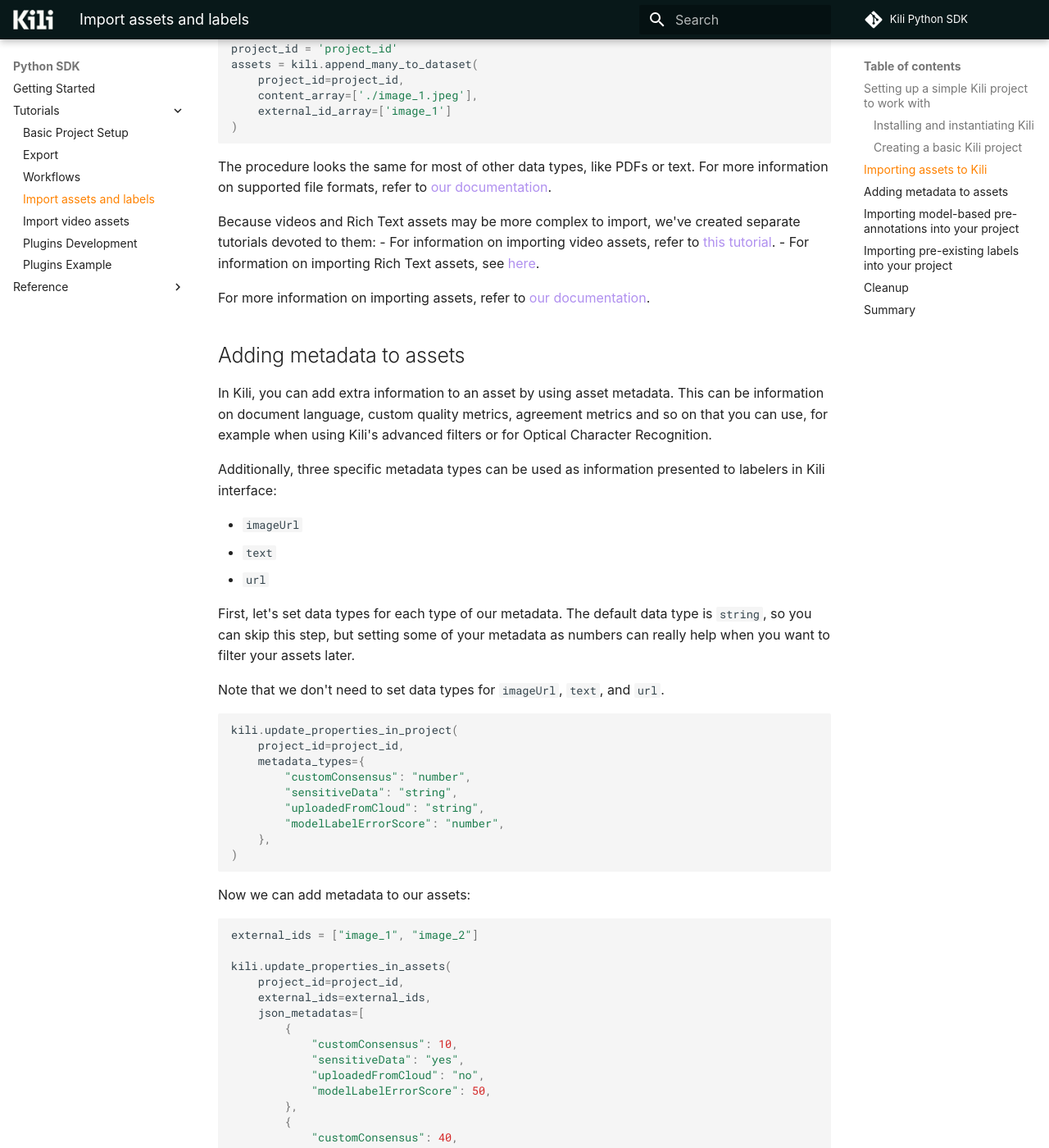
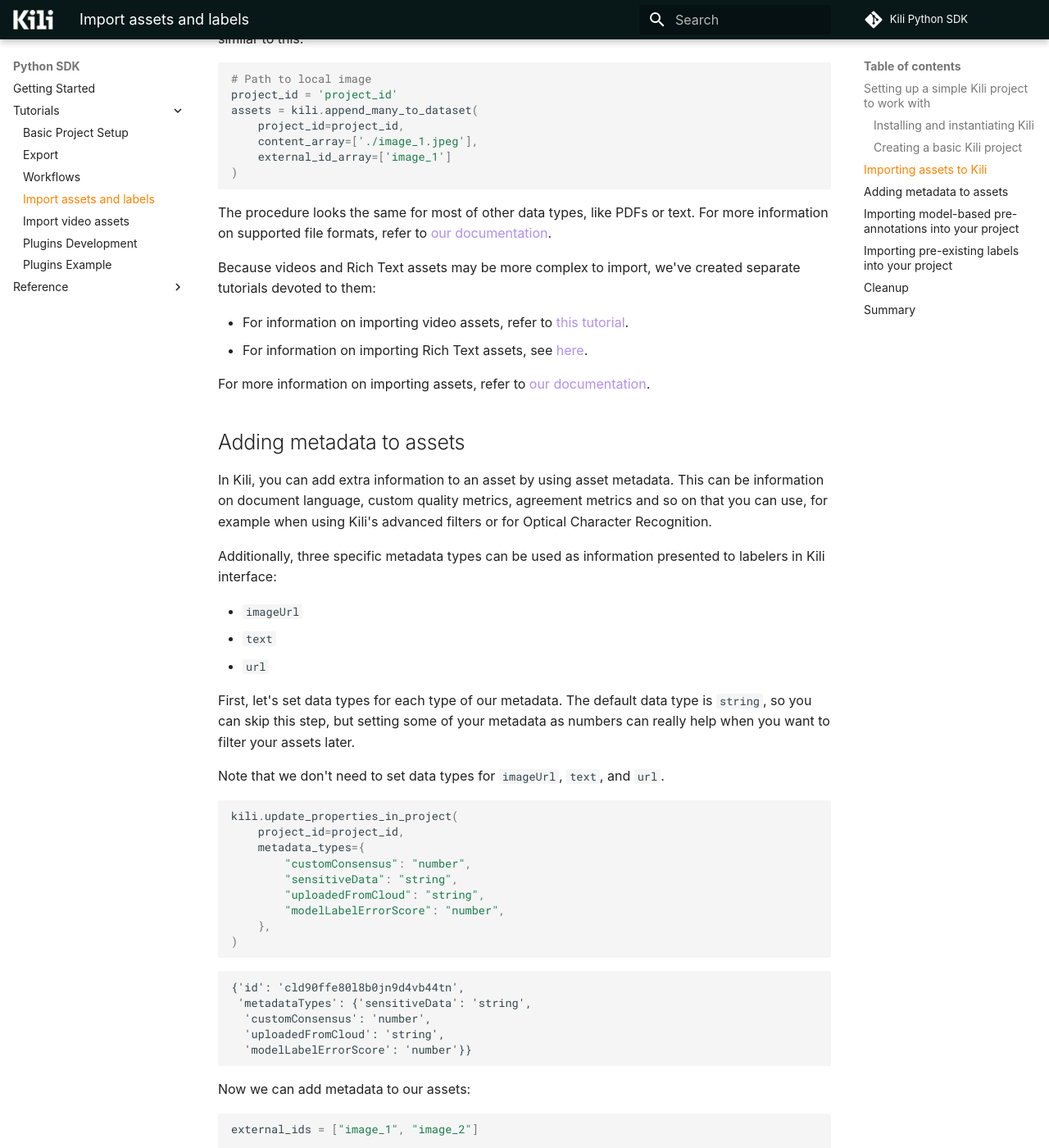
Before and after one commit to kili-technology/kili-python-sdk, an MkDocs documentation site: the page built from docs/sdk/tutorials/importing_assets_and_labels.md, in a window 1280 px wide and 1400 px high, scrolled down 2530 px. Shown: the whole window at 82% size. Built offline with MkDocs 1.6.1 and Material for MkDocs 9.7.7, drawn with Linux system fonts in a browser that asks for light colours; some web fonts are replaced; comment, search, counter and statistics services are not loaded; the version menu is left out; some of the changed text lies outside the part shown.

Commit message:
docs: add tutorials for importing assets and labels

````diff
--- a/docs/sdk/tutorials/importing_assets_and_labels.md
+++ b/docs/sdk/tutorials/importing_assets_and_labels.md
@@ -97,6 +97,9 @@
 print("Project ID: ", project_id)
 ```
 
+    Project ID:  cld90ffe80l8b0jn9d4vb44tn
+
+
 ## Importing assets to Kili
 
 Now, let's add some assets to be labeled.
@@ -131,6 +134,7 @@
 The procedure looks the same for most of other data types, like PDFs or text. For more information on supported file formats, refer to [our documentation](https://docs.kili-technology.com/docs/supported-file-formats).
 
 Because videos and Rich Text assets may be more complex to import, we've created separate tutorials devoted to them:
+
 - For information on importing video assets, refer to [this tutorial](https://python-sdk-docs.kili-technology.com/2.128/sdk/tutorials/importing_video_assets/).
 - For information on importing Rich Text assets, see [here](https://github.com/kili-technology/kili-python-sdk/blob/master/recipes/import_text_assets.ipynb).
 
@@ -162,6 +166,17 @@
     },
 )
 ```
+
+
+
+
+    {'id': 'cld90ffe80l8b0jn9d4vb44tn',
+     'metadataTypes': {'sensitiveData': 'string',
+      'customConsensus': 'number',
+      'uploadedFromCloud': 'string',
+      'modelLabelErrorScore': 'number'}}
+
+
 
 Now we can add metadata to our assets:
 
@@ -198,6 +213,13 @@
     ],
 )
 ```
+
+
+
+
+    [{'id': 'cld90fmg100009nvzbjvf73jx'}, {'id': 'cld90fmg100019nvzirlsutxz'}]
+
+
 
 If you want to add metadata based on Optical Character Recognition, the process is slightly more complex. To help you with it, we've created a [separate tutorial](https://github.com/kili-technology/kili-python-sdk/blob/master/recipes/ocr_pre_annotations.ipynb).
 
@@ -249,6 +271,17 @@
 )
 ```
 
+
+
+
+
+
+    [{'id': 'cld90g9tu0l690joi5hnbc3rj'},
+     {'id': 'cld90g9tu0l6a0joidtsk09q4'},
+     {'id': 'cld90g9tu0l6b0joi1qp69ipz'}]
+
+
+
 You can add prediction-type labels directly, using the `create_predictions` method. The `label_type` will be assigned automatically as `PREDICTION`:
 
 
@@ -262,6 +295,15 @@
     model_name="MyModel",
 )
 ```
+
+
+
+
+
+
+    {'id': 'cld90ffe80l8b0jn9d4vb44tn'}
+
+
 
 ## Importing pre-existing labels into your project
 
````
Also changed, not shown: docs/sdk/tutorials/importing_video_assets.md (+4 -1 lines), 2 other files.
